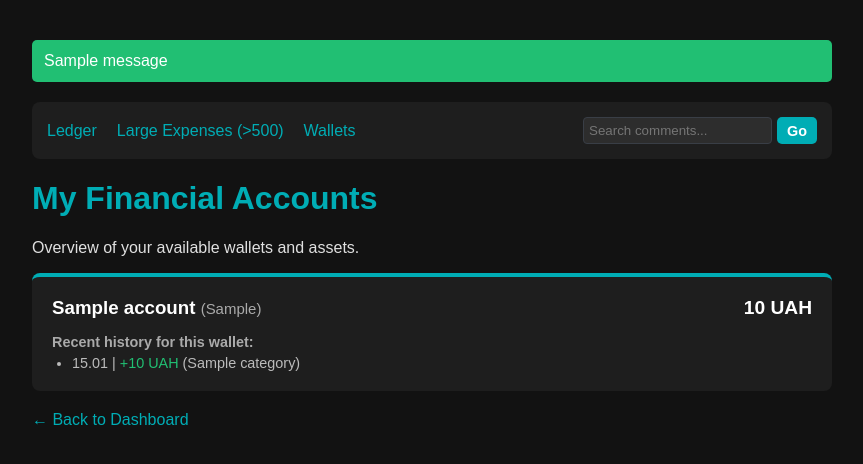
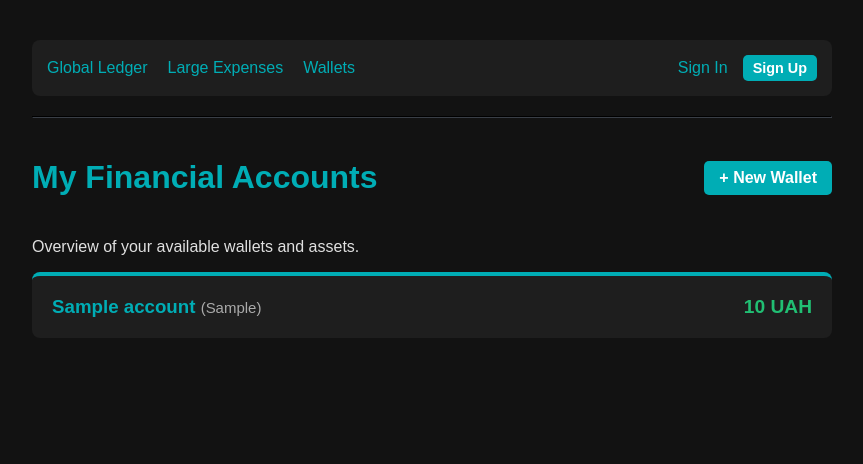
Before and after one commit to iWantWings1602/cyber-finance, a Django app: template transactions/templates/transactions/account_list.html in a window 1280 px wide. Shown: the top 464 px of the page, without its empty margins (208-1071 px from the left). Run offline with Django 5.2, Linux system fonts and the light colour scheme; the template is opened without the code that fills it: most values are stand-ins (such as "Sample title", 1, 10 or a date in 2020); one stand-in notice (Sample message) is shown.

Commit message:
Implement authentication, owner row permissions and full wallet/transaction CRUD setup

```diff
--- a/cyber_finance/settings.py
+++ b/cyber_finance/settings.py
@@ -126,3 +126,6 @@ MAILERS = {
         'BACKEND': 'django.core.mail.backends.console.EmailBackend',
     },
 }
+
+LOGIN_REDIRECT_URL = '/'
+LOGOUT_REDIRECT_URL = '/'
--- a/transactions/templates/transactions/account_list.html
+++ b/transactions/templates/transactions/account_list.html
@@ -3,37 +3,26 @@
 {% block title %}My Accounts - CyberFinance{% endblock %}
 
 {% block content %}
-    <h1>My Financial Accounts</h1>
+    <div style="display: flex; justify-content: space-between; align-items: center; margin-bottom: 20px;">
+        <h1>My Financial Accounts</h1>
+        <a href="{% url 'account_create' %}" class="btn" style="background-color: #00adb5; color: #fff; padding: 8px 15px; border-radius: 5px; font-weight: bold;">+ New Wallet</a>
+    </div>
     <p>Overview of your available wallets and assets.</p>
 
     {% for account in accounts %}
         <div style="background-color: #1e1e1e; padding: 20px; border-radius: 8px; margin-bottom: 20px; border-top: 4px solid #00adb5;">
-            <div style="display: flex; justify-content: space-between; align-items: center; margin-bottom: 15px;">
-                <h3 style="margin: 0; color: #ffffff;">{{ account.name }} <span style="font-weight: normal; font-size: 0.8em; color: #aaa;">({{ account.get_account_type_display }})</span></h3>
-                <span style="font-size: 1.2em; font-weight: bold; color: {% if account.is_negative %}#ff2e63{% else %}#ffffff{% endif %};">
+            <div style="display: flex; justify-content: space-between; align-items: center;">
+                <h3 style="margin: 0; color: #ffffff;">
+                    <!-- Додаємо посилання на деталі рахунку -->
+                    <a href="{% url 'account_detail' account.pk %}">{{ account.name }}</a>
+                    <span style="font-weight: normal; font-size: 0.8em; color: #aaa;">({{ account.get_account_type_display }})</span>
+                </h3>
+                <span style="font-size: 1.2em; font-weight: bold; color: {% if account.is_negative %}#ff2e63{% else %}#21bf73{% endif %};">
                     {{ account.balance }} UAH
                 </span>
             </div>
-
-            <!-- Із зірочкою: Вивід списку пов'язаних транзакцій через зворотний зв'язь (.transactions.all) -->
-            <h4 style="margin: 10px 0 5px 0; color: #aaa; font-size: 0.9em;">Recent history for this wallet:</h4>
-            <ul style="margin: 0; padding-left: 20px; font-size: 0.9em; color: #bbb;">
-                {% for tx in account.transactions.all|slice:":3" %} <!-- Показуємо топ-3 останні операції рахунку -->
-                    <li>
-                        {{ tx.created_at|date:"d.m" }} |
-                        <span style="color: {% if tx.transaction_type == 'expense' %}#ff2e63{% else %}#21bf73{% endif %};">
-                            {% if tx.transaction_type == 'expense' %}-{% else %}+{% endif %}{{ tx.amount }} UAH
-                        </span>
-                        ({{ tx.category.name }})
-                    </li>
-                {% empty %}
-                    <li style="color: #666; font-style: italic; list-style-type: none; margin-left: -20px;">No transactions recorded for this wallet yet.</li>
-                {% endfor %}
-            </ul>
         </div>
     {% empty %}
-        <p>No financial accounts set up yet.</p>
+        <p style="color: #aaa; font-style: italic;">No financial accounts set up yet.</p>
     {% endfor %}
-
-    <a href="{% url 'transaction_list' %}" class="back-btn">&larr; Back to Dashboard</a>
 {% endblock %}
--- a/transactions/templates/transactions/base.html
+++ b/transactions/templates/transactions/base.html
@@ -1,4 +1,4 @@
-<!DOCTYPE html>
+    <!DOCTYPE html>
 <html lang="en">
 <head>
     <meta charset="UTF-8">
@@ -14,34 +14,40 @@
         .expense { border-left-color: #ff2e63; }
         .income { border-left-color: #21bf73; }
         .badge { background-color: #393e46; padding: 3px 8px; border-radius: 4px; font-size: 0.85em; }
-        .btn { background-color: #00adb5; color: #fff; padding: 8px 15px; border-radius: 5px; font-weight: bold; border: none; cursor: pointer; }
+        .btn { background-color: #00adb5; color: #fff; padding: 8px 15px; border-radius: 5px; font-weight: bold; border: none; cursor: pointer; text-decoration: none; }
         .btn-danger { background-color: #ff2e63; }
-        .pagination { display: flex; justify-content: center; gap: 15px; margin-top: 25px; background: #1e1e1e; padding: 10px; border-radius: 5px; }
-        .alert { background-color: #21bf73; color: #fff; padding: 12px; border-radius: 5px; margin-bottom: 20px; }
-        .form-group { margin-bottom: 15px; }
-        .form-group label { display: block; margin-bottom: 5px; font-weight: bold; color: #00adb5; }
-        .form-group input, .form-group select, .form-group textarea { width: 100%; padding: 10px; background: #1e1e1e; border: 1px solid #393e46; color: #fff; border-radius: 5px; box-sizing: border-box; }
     </style>
 </head>
 <body>
-    {% if messages %}
-        {% for message in messages %}
-            <div class="alert">{{ message }}</div>
-        {% endfor %}
-    {% endif %}
 
     <nav>
         <div class="nav-links">
-            <a href="{% url 'transaction_list' %}"> Ledger</a>
-            <a href="{% url 'large_expenses' %}"> Large Expenses (>500)</a>
+            <a href="{% url 'transaction_list' %}"> Global Ledger</a>
+            {% if user.is_authenticated %}
+                <a href="{% url 'my_transactions' %}" style="color: #ff2e63; font-weight: bold;"> My Transactions</a>
+            {% endif %}
+            <a href="{% url 'large_expenses' %}"> Large Expenses</a>
             <a href="{% url 'account_list' %}"> Wallets</a>
         </div>
-        <form method="get" action="{% url 'transaction_list' %}" style="display: flex; gap: 5px;">
-            <input type="text" name="q" placeholder="Search comments..." value="{{ request.GET.q }}" style="padding: 5px; background: #2d2d2d; border: 1px solid #393e46; color: #fff; border-radius: 4px;">
-            <button type="submit" class="btn" style="padding: 5px 10px; font-size: 0.9em;">Go</button>
-        </form>
+
+        <div style="display: flex; align-items: center; gap: 15px;">
+            {% if user.is_authenticated %}
+                <span style="color: #bbb;">Hello, <strong>{{ user.username }}</strong></span>
+                <form method="post" action="{% url 'logout' %}" style="margin: 0;">
+                    {% csrf_token %}
+                    <button type="submit" class="btn btn-danger" style="padding: 5px 10px; font-size: 0.9em;">Logout</button>
+                </form>
+            {% else %}
+                <a href="{% url 'login' %}">Sign In</a>
+                <a href="{% url 'signup' %}" class="btn" style="padding: 5px 10px; font-size: 0.9em; color: white;">Sign Up</a>
+            {% endif %}
+        </div>
     </nav>
 
+    <hr style="border-color: #393e46; margin-bottom: 20px;">
+
+
     {% block content %}{% endblock %}
+
 </body>
 </html>
```
Also changed, not shown: cyber_finance/urls.py (+14 -7 lines), transactions/models.py (+8 -0 lines), transactions/templates/registration/login.html (added, +14 -0 lines), transactions/templates/registration/signup.html (added, +14 -0 lines), transactions/templates/transactions/account_form.html (added, +27 -0 lines), transactions/templates/transactions/transaction_detail.html (+8 -4 lines), transactions/templates/transactions/transaction_list.html (+6 -8 lines), transactions/views.py (+60 -21 lines), db.sqlite3, transactions/migrations/0003_transaction_owner.py (added).
